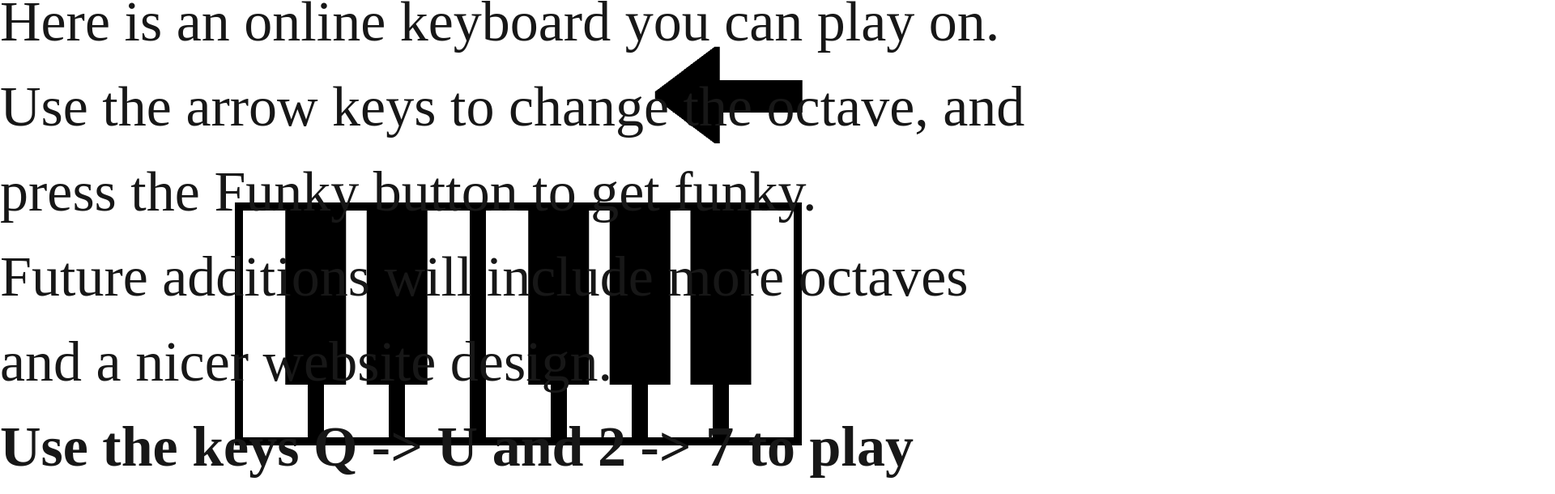
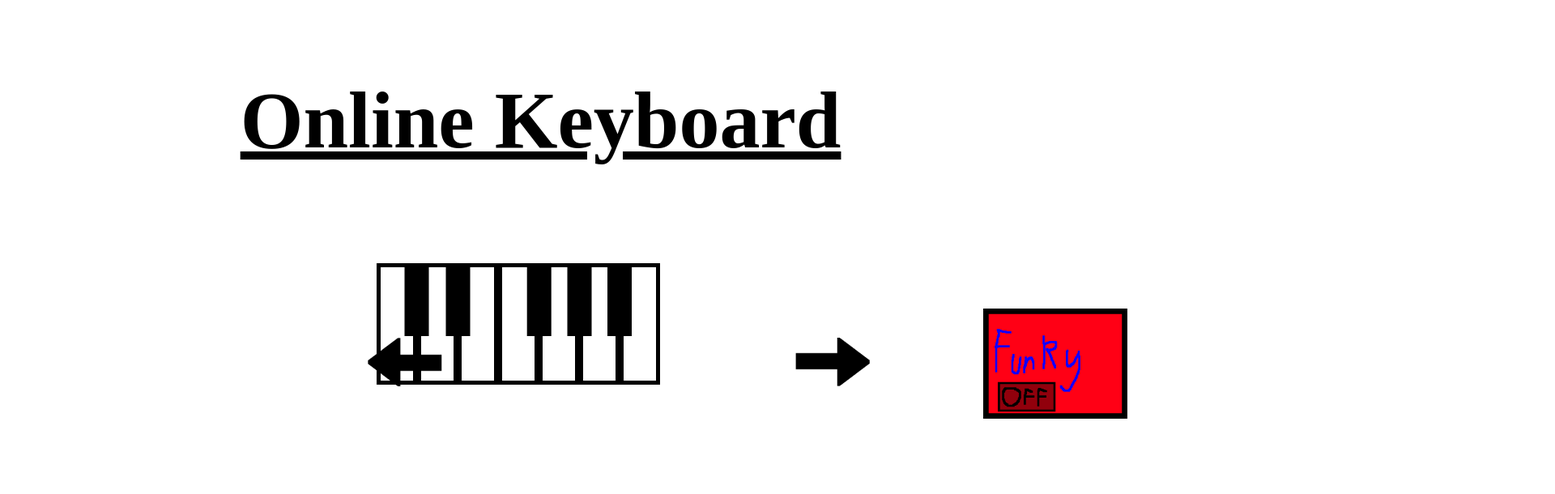
Before and after one commit to vixthevix/jsmusic, a Next.js app: page / in a window 1280 px wide. Shown: the top 610 px of the page at 81% size, 1920 px wide, since content can reach past the window. Built offline with nearby package versions, Linux system fonts and the light colour scheme; no server answers.

Commit message:
forgot to change screen size

```diff
--- a/titlepage/titlepage.tsx
+++ b/titlepage/titlepage.tsx
@@ -519,56 +519,59 @@ export default function Titlepage()
         playBoop();
     }
 
+    const whitekeysize = 50;
+    const blackkeysize = 30;
+
     return (
 
         <div>
             <title>
-                hello
+                Online Keyboard
             </title>
             <div className = "flex container" style = {{display:"flex", justifyContent: "center", alignItems: "center", height: "100vh"}}>
                 <div style = {{display:"flex"}}>
-                    <Image src = {key1} width = {100} height = {100} alt="key1"/>
+                    <Image src = {key1} width = {whitekeysize} height = {whitekeysize} alt="key1"/>
 
-                    <Image src = {key1h} width = {75} height = {75} alt="key1h" style={{position: "absolute", transform: "translate(83%, 0%)"}}/>
+                    <Image src = {key1h} width = {blackkeysize} height = {blackkeysize} alt="key1h" style={{position: "absolute", transform: "translate(115%, 0%)"}}/>
 
-                    <Image src = {key2} width = {100} height = {100} alt="key2"/>
+                    <Image src = {key2} width = {whitekeysize} height = {whitekeysize} alt="key2"/>
 
-                    <Image src = {key2h} width = {75} height = {75} alt="key2h" style={{position: "absolute", transform: "translate(217%, 0%)"}}/>
+                    <Image src = {key2h} width = {blackkeysize} height = {blackkeysize} alt="key2h" style={{position: "absolute", transform: "translate(285%, 0%)"}}/>
 
-                    <Image src = {key3} width = {100} height = {100} alt="key3"/>
-                    <Image src = {key4} width = {100} height = {100} alt="key4"/>
+                    <Image src = {key3} width = {whitekeysize} height = {whitekeysize} alt="key3"/>
+                    <Image src = {key4} width = {whitekeysize} height = {whitekeysize} alt="key4"/>
 
-                    <Image src = {key4h} width = {75} height = {75} alt="key4h" style={{position: "absolute", transform: "translate(483%, 0%)"}}/>
+                    <Image src = {key4h} width = {blackkeysize} height = {blackkeysize} alt="key4h" style={{position: "absolute", transform: "translate(619%, 0%)"}}/>
 
-                    <Image src = {key5} width = {100} height = {100} alt="key5"/>
+                    <Image src = {key5} width = {whitekeysize} height = {whitekeysize} alt="key5"/>
 
-                    <Image src = {key5h} width = {75} height = {75} alt="key5h" style={{position: "absolute", transform: "translate(617%, 0%)"}}/>
+                    <Image src = {key5h} width = {blackkeysize} height = {blackkeysize} alt="key5h" style={{position: "absolute", transform: "translate(785%, 0%)"}}/>
 
-                    <Image src = {key6} width = {100} height = {100} alt="key6"/>
+                    <Image src = {key6} width = {whitekeysize} height = {whitekeysize} alt="key6"/>
 
-                    <Image src = {key6h} width = {75} height = {75} alt="key6h" style={{position: "absolute", transform: "translate(750%, 0%)"}}/>
+                    <Image src = {key6h} width = {blackkeysize} height = {blackkeysize} alt="key6h" style={{position: "absolute", transform: "translate(950%, 0%)"}}/>
 
-                    <Image src = {key7} width = {100} height = {100} alt="key7"/>
+                    <Image src = {key7} width = {whitekeysize} height = {whitekeysize} alt="key7"/>
                 </div>
             </div>
             {/*dealing with octave buttons*/}
             <div>
                 <button onClick={() => decOct()}>
-                    <Image src = {prevoct} width = {200} height = {200} alt = "NextOct" style={{position: "absolute", transform: "translate(400%, -400%)"}}/>
+                    <Image src = {prevoct} width = {100} height = {100} alt = "NextOct" style={{position: "absolute", transform: "translate(450%, -420%)"}}/>
                 </button>
                 <button onClick={() => incOct()}>
-                    <Image src = {nextoct} width = {200} height = {200} alt = "NextOct" style={{position: "absolute", transform: "translate(1000%, -398%)"}}/>
+                    <Image src = {nextoct} width = {100} height = {100} alt = "NextOct" style={{position: "absolute", transform: "translate(975%, -420%)"}}/>
                 </button>
                 <button onClick={() => changefunky()}>
-                    <Image src = {funkyimage} width = {400} height = {400} alt = "funky" style={{position: "absolute", transform: "translate(600%, -235%)"}}/>
+                    <Image src = {funkyimage} width = {200} height = {200} alt = "funky" style={{position: "absolute", transform: "translate(600%, -235%)"}}/>
                 </button>
             </div>
             {/*Text and stuff*/}
             <div>
-                <u style={{color:"black", fontSize:"350px", fontFamily:"Papyrus", font:"Papyrus", position:"absolute", transform: "translate(0%, -290%)"}}>
+                <u style={{color:"black", fontSize:"100px", fontFamily:"Papyrus", font:"Papyrus", position:"absolute", transform: "translate(40%, -500%)"}}>
                     <b>Online Keyboard</b>
                 </u>
-                <p style={{fontSize:"70px", fontFamily:"Papyrus", font:"Papyrus", position:"absolute", transform: "translate(0%, -135%)"}}>
+                <p style={{fontSize:"30px", fontFamily:"Papyrus", font:"Papyrus", position:"absolute", transform: "translate(0%, -125%)"}}>
                     Here is an online keyboard you can play on. Use the arrow keys to change the octave, and press the Funky button to get funky. <br />
                     Future additions will include more octaves and a nicer website design. <br />
                     <b>Use the keys Q -{">"} U and 2 -{">"} 7 to play</b>
```
